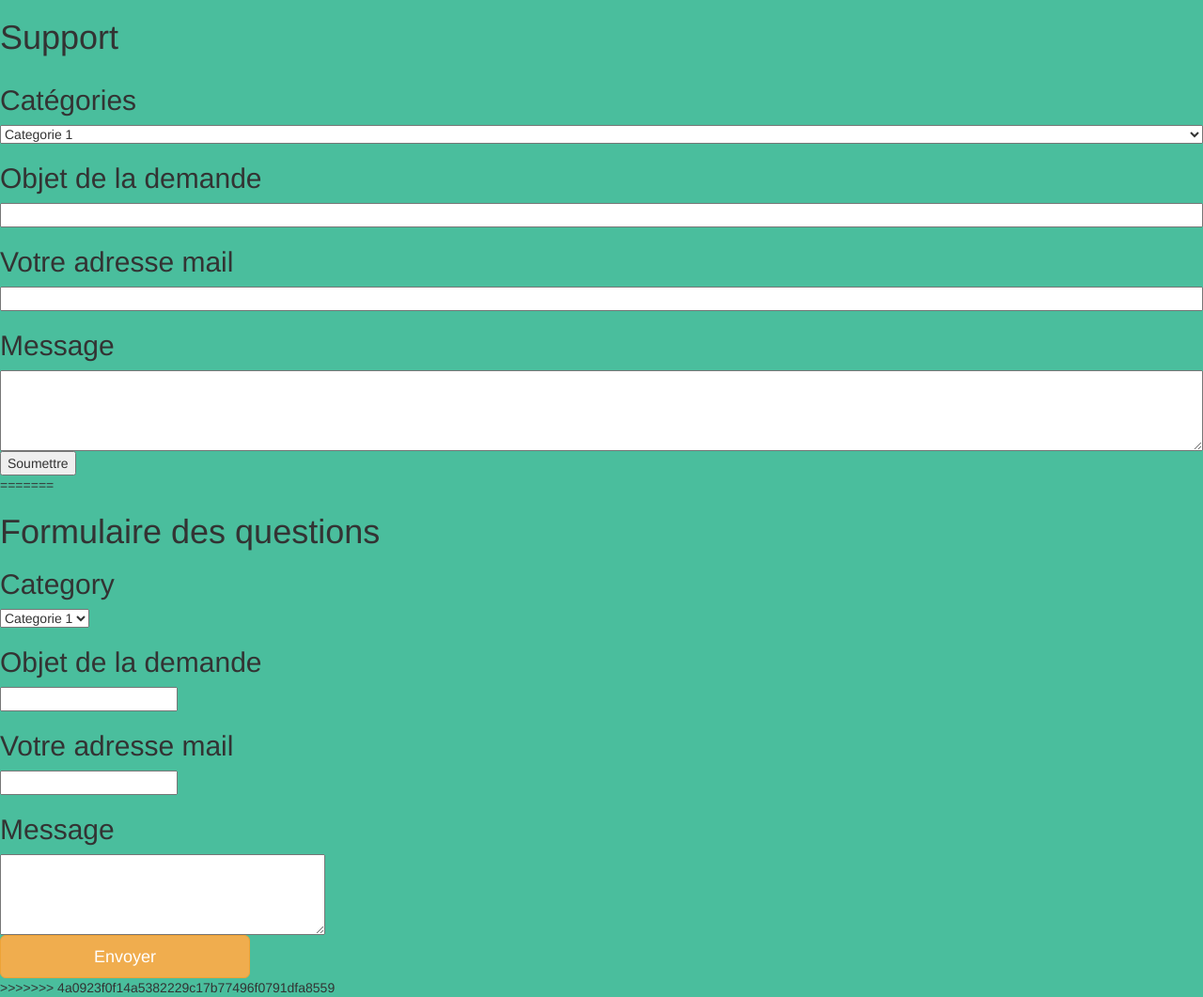
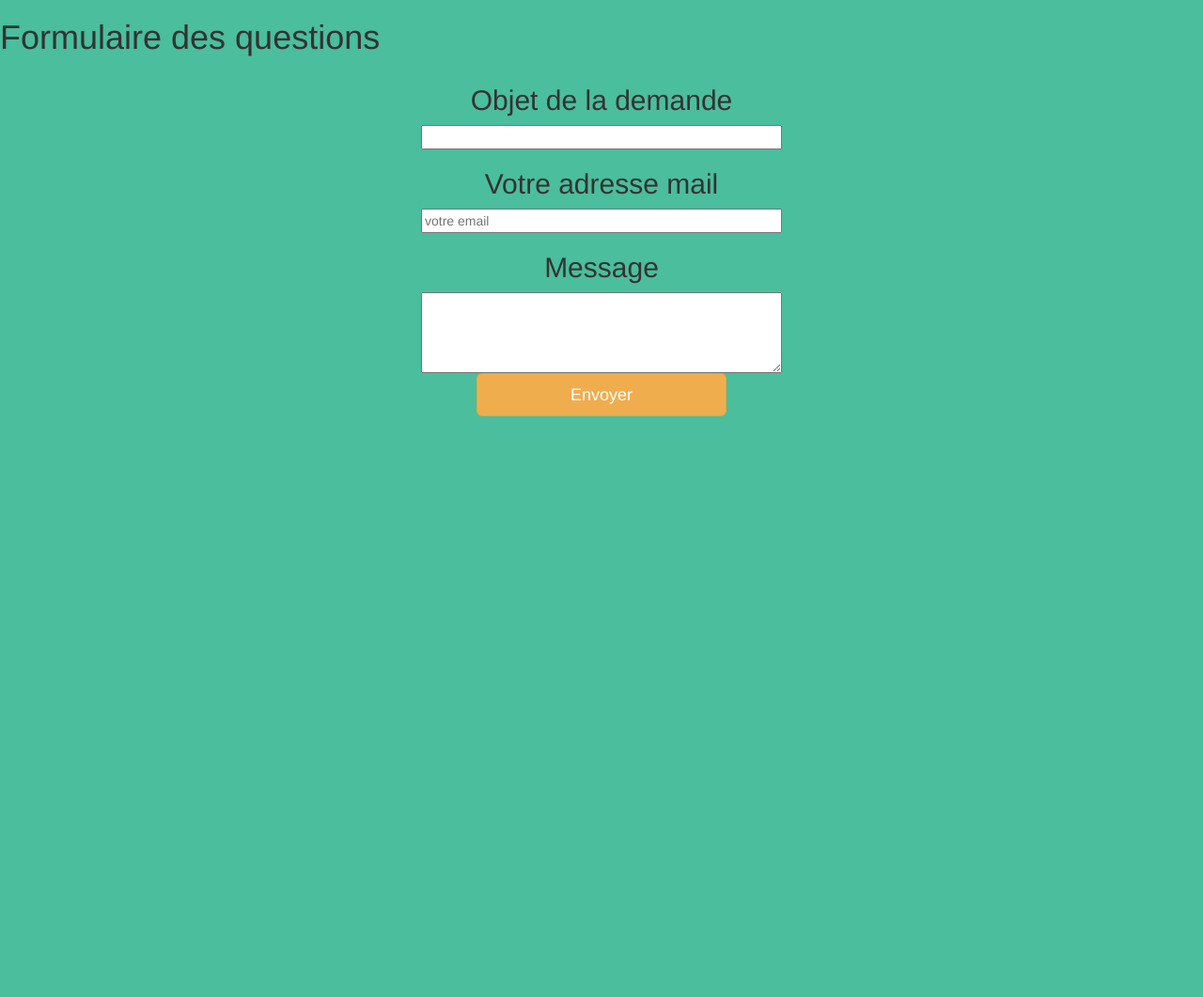
Before and after one commit to Simon-Lanos/NWT-1, a PHP site: page /NWT/includes/support/support.php in a window 1280 px wide. Shown: the whole page at 94% size. After the commit the page ends 443 px from the top, so only its background shows below. Run offline with PHP 8.4, Linux system fonts and the light colour scheme; some libraries are stand-ins or nearby versions.

Commit message:
pour andré

```diff
--- a/includes/passoubli/passoubli.php
+++ b/includes/passoubli/passoubli.php
@@ -30,7 +30,6 @@
                                 </div>
                                 <input type="hidden" class="hide" name="token" id="token" value="">
                             </form>
-
                         </div>
                     </div>
                 </div>
--- a/includes/support/support.css
+++ b/includes/support/support.css
@@ -8,4 +8,7 @@ body {
 #content{
     display: flex;
     flex-direction: column;
+    width: 30%;
+    text-align: center;
+    margin: auto;
 }
--- a/includes/support/support.php
+++ b/includes/support/support.php
@@ -4,75 +4,24 @@
     <link href="//maxcdn.bootstrapcdn.com/bootstrap/3.3.0/css/bootstrap.min.css" rel="stylesheet" id="bootstrap-css">
     <script src="//maxcdn.bootstrapcdn.com/bootstrap/3.3.0/js/bootstrap.min.js"></script>
     <script src="//code.jquery.com/jquery-1.11.1.min.js"></script>
-    <!------ Include the above in your HEAD tag ---------->
-
     <link rel="stylesheet" href="https://maxcdn.bootstrapcdn.com/font-awesome/4.5.0/css/font-awesome.min.css">
     <title>F.A.Q NWT</title>
     <link rel="stylesheet" href="support.css" />
 </head>
 <body>
-
     <div id="mainwrapper">
-            <h1>Support</h1>
-            <h2>Catégories</h2>
+        <h1>Formulaire des questions</h1>
         <div id="content">
-            <select class="category">
-                <option value="Category 1">Categorie 1</option>
-                <option value="Category 2">Categorie 2</option>
-                <option value="Category 3">Categorie 3</option>
-                <option value="Category 4">Categorie 4</option>
-                <option value="Category 5">Categorie 5</option>
-            </select>
             <h2>Objet de la demande</h2>
-            <input class="objet" type="text" name="Objet de la ou les questions" required="">
+                <input class="objet" type="text" name="Objet de la ou les questions" required placeholder="">
             <h2>Votre adresse mail</h2>
-            <input class="mail" type="email" name="Mettre l'adresse mail" required="">
+                <input class="mail" type="email" name="Mettre l'adresse mail" required placeholder="votre email">
             <h2>Message</h2>
-            <textarea name="message" rows=4 cols=40></textarea>
+                <textarea name="message" rows=4 cols=40></textarea>
             <div>
-                <input class="buttonSend" type="submit" name="envoyer" value="Soumettre">
+                <input name="recover-submit" class="btn btn-lg btn-warning" value="Envoyer" onclick="location.href='http://localhost:8888/NWT/includes/log/connection.php';" type=submit">
             </div>
         </div>
     </div>
-=======
-
-<h1>Formulaire des questions</h1>
-
-<h2>Category</h2>
-
-<select class="category">
-
-    <option value="Category 1">Categorie 1</option>
-
-    <option value="Category 2">Categorie 2</option>
-
-    <option value="Category 3">Categorie 3</option>
-
-    <option value="Category 4">Categorie 4</option>
-
-    <option value="Category 5">Categorie 5</option>
-
-</select>
-
-<h2>Objet de la demande</h2>
-
-<input class="objet" type="text" name="Objet de la ou les questions" required="">
-
-<h2>Votre adresse mail</h2>
-
-<input class="mail" type="email" name="Mettre l'adresse mail" required="">
-
-<h2>Message</h2>
-
-<textarea name="message" rows=4 cols=40></textarea>
-
-<div>
-
-    <input name="recover-submit" class="btn btn-lg btn-warning" value="Envoyer" onclick="location.href='http://localhost:8888/NWT/includes/log/connection.php';" type=submit">
-
-
-</div>
-
->>>>>>> 4a0923f0f14a5382229c17b77496f0791dfa8559
 </body>
 </html>
```
